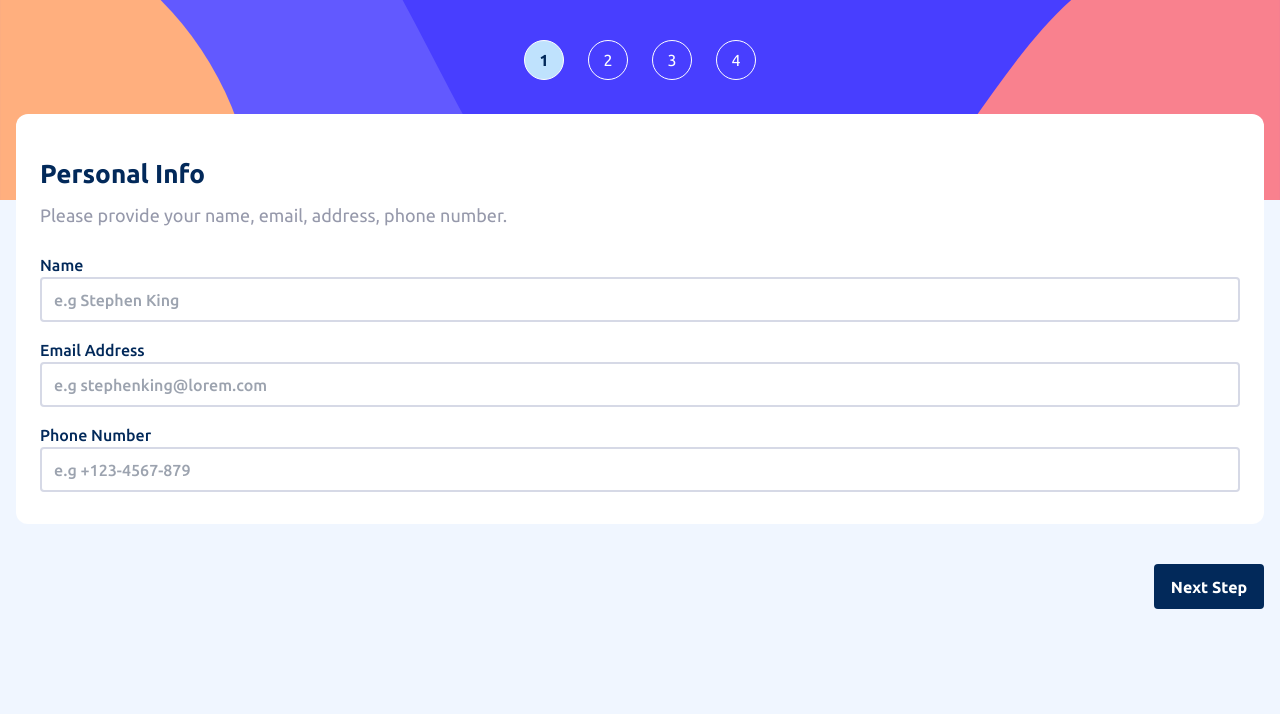
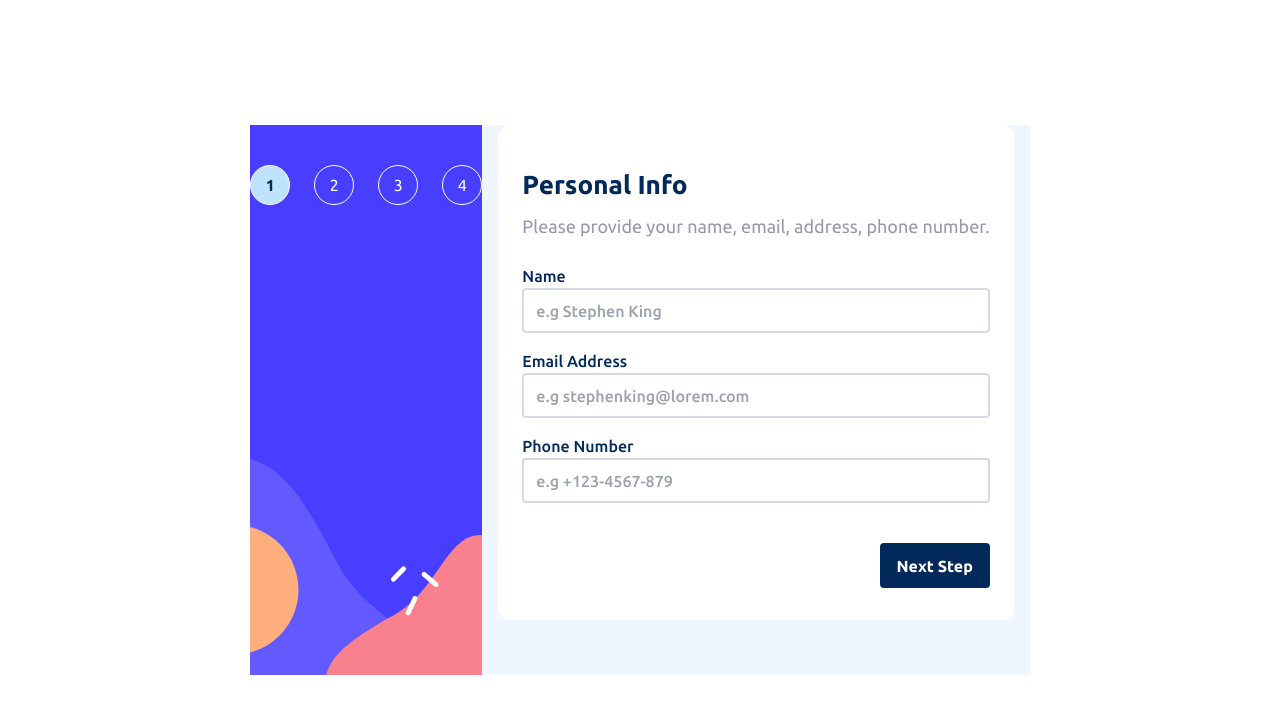
Before and after one commit to FesoQue/Advance-Multi-Step-Form, a Next.js app: page / in a window 1280 px wide. Shown: the top 714 px of the page. Built offline with nearby package versions, Linux system fonts and the light colour scheme.

Commit message:
chore: responsiveness across devices

```diff
--- a/components/Finish.tsx
+++ b/components/Finish.tsx
@@ -2,7 +2,10 @@
 import React from "react";
 import { MultistepProp } from "../types";
 
-const Finish = () => {
+type PlanProps = {
+  gotoForm: (index: number) => void;
+};
+const Finish = ({ gotoForm }: PlanProps) => {
   return (
     <div>
       {" "}
@@ -16,7 +19,12 @@ const Finish = () => {
         <div className="border-b-1 mb-3 flex items-center justify-between border-b border-light-gray pb-3">
           <div>
             <p className="font-semibold text-marine-blue">Arcade (Monthly)</p>
-            <button className="text-cool-gray underline">change</button>
+            <button
+              className="text-cool-gray underline"
+              onClick={() => gotoForm(1)}
+            >
+              change
+            </button>
           </div>
           <span className="font-semibold text-marine-blue">$9/mo</span>
         </div>
--- a/components/Nav.tsx
+++ b/components/Nav.tsx
@@ -9,7 +9,7 @@ type NavTypes = {
 
 const Nav = ({ currentStepIndex, gotoForm }: NavTypes) => {
   return (
-    <header className="min-h-[200px] bg-bg-mobile bg-cover bg-center">
+    <header className="h-[200px] bg-bg-mobile bg-cover bg-center md:h-auto md:bg-bg-desktop">
       <div className="flex justify-center space-x-6 pt-10">
         {[1, 2, 3, 4].map((btn, i) => {
           let position;
--- a/components/PersonalInfo.tsx
+++ b/components/PersonalInfo.tsx
@@ -14,7 +14,7 @@ const PersonalInfo = () => {
       <p className="mb-6 text-lg text-cool-gray">
         Please provide your name, email, address, phone number.
       </p>
-      <form className="">
+      <div className="">
         <div className="mb-4">
           <label htmlFor="name" className=" block font-medium text-marine-blue">
             Name
@@ -57,7 +57,7 @@ const PersonalInfo = () => {
             className="h-[45px] w-full rounded border-2 border-light-gray px-3 outline-none placeholder:font-medium"
           />
         </div>
-      </form>
+      </div>
     </div>
   );
 };
--- a/components/ui/switch.tsx
+++ b/components/ui/switch.tsx
@@ -10,7 +10,7 @@ const Switch = React.forwardRef<
 >(({ className, ...props }, ref) => (
   <SwitchPrimitives.Root
     className={cn(
-      "peer inline-flex h-[24px] w-[44px] shrink-0 cursor-pointer items-center rounded-full border-2 border-transparent transition-colors focus:outline-none focus:ring-2 focus:ring-slate-400 focus:ring-offset-2 disabled:cursor-not-allowed disabled:opacity-50 data-[state=checked]:bg-marine-blue data-[state=unchecked]:bg-marine-blue dark:focus:ring-slate-400 dark:focus:ring-offset-slate-900 dark:data-[state=checked]:bg-slate-400 dark:data-[state=unchecked]:bg-slate-700",
+      "peer inline-flex h-[24px] w-[44px] shrink-0 cursor-pointer items-center rounded-full border-2 border-transparent transition-colors focus:outline-none focus:ring-2 focus:ring-slate-400 focus:ring-offset-2 disabled:cursor-not-allowed disabled:opacity-50 data-[state=checked]:bg-marine-blue data-[state=unchecked]:bg-marine-blue dark:focus:ring-slate-400 dark:focus:ring-offset-slate-900 dark:data-[state=checked]:bg-marine-blue dark:data-[state=unchecked]:bg-marine-blue",
       className
     )}
     {...props}
--- a/hooks/useMultistepForm.tsx
+++ b/hooks/useMultistepForm.tsx
@@ -21,6 +21,7 @@ export const useMultistepForm = (step: number) => {
 
   const gotoForm = (index: number) => {
     setCurrentStepIndex(index);
+    setIsSuccess(false);
   };
 
   const isFirstStep = currentStepIndex === 0;
--- a/src/app/page.tsx
+++ b/src/app/page.tsx
@@ -7,6 +7,7 @@ import Addons from "../../components/Addons";
 import Finish from "../../components/Finish";
 import Success from "../../components/Success";
 import { useMultistepForm } from "../../hooks/useMultistepForm";
+import { Sidebar } from "lucide-react";
 
 export default function Home() {
   const {
@@ -19,22 +20,26 @@ export default function Home() {
     previousStep,
   } = useMultistepForm(4);
 
+  const handleFormData = (e: React.FormEvent<HTMLFormElement>): void => {
+    e.preventDefault();
+  };
+
   return (
-    <main className="min-h-screen bg-magnolia">
+    <main className="grid h-screen place-items-center">
+      <div className="min-h-screen w-full bg-magnolia md:mx-auto md:flex md:h-auto md:min-h-[550px] md:w-auto md:max-w-[1024px]">
         <Nav currentStepIndex={currentStepIndex} gotoForm={gotoForm} />
-      <div className="-mt-[86px] px-4 pb-10">
+        <div className="-mt-[86px] px-4 pb-10 md:-mt-[0px]">
           <section className="rounded-xl bg-white px-6 pb-8 pt-10">
             {isSuccess ? (
               <Success />
             ) : (
-            <>
+              <form onSubmit={handleFormData}>
+                <div>
                   {currentStepIndex === 0 && <PersonalInfo />}
                   {currentStepIndex === 1 && <BillingPlan />}
                   {currentStepIndex === 2 && <Addons />}
-              {currentStepIndex === 3 && <Finish />}
-            </>
-          )}
-        </section>
+                  {currentStepIndex === 3 && <Finish gotoForm={gotoForm} />}
+                </div>
                 <div className="mt-10 flex items-center justify-between">
                   {isSuccess ? (
                     ""
@@ -55,6 +60,10 @@ export default function Home() {
                     </>
                   )}
                 </div>
+              </form>
+            )}
+          </section>
+        </div>
       </div>
     </main>
   );
```
Also changed, not shown: components/Sidebar.jsx (added, +7 -0 lines). Lines whose indentation alone changed are shown as unchanged.
